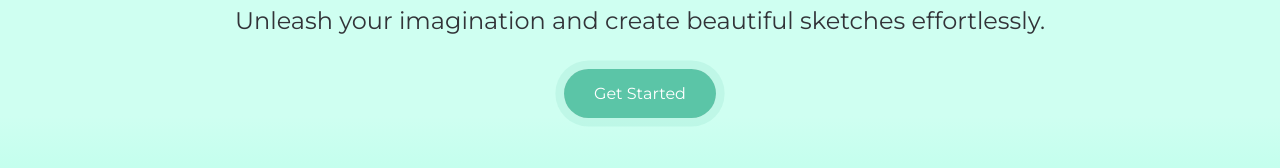
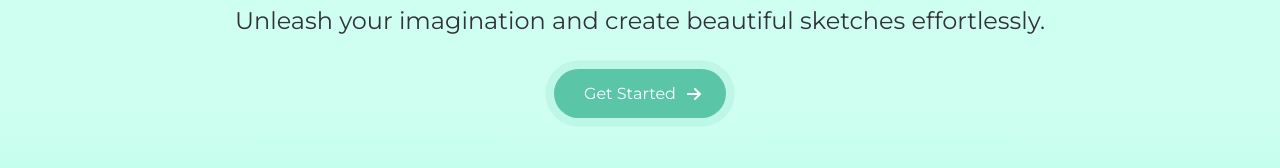
Before and after one commit to RonFelsenfeld/SketchMate-Frontend, a React (Vite) app: page / in a window 1280 px wide. Shown: the part 276-444 px from the top of the page. Built offline with nearby package versions, Linux system fonts and the light colour scheme.

Commit message:
Improve get started btn design

```diff
--- a/src/assets/style/pages/_home-page.scss
+++ b/src/assets/style/pages/_home-page.scss
@@ -19,13 +19,10 @@
 
         .btn-cta {
           animation-name: pulse-animation-dark;
+          background-color: $dark-theme-clr;
 
           &::before {
             background-color: darken($dark-theme-clr, 15%);
-          }
-
-          &::after {
-            background-color: $dark-theme-clr;
           }
 
           &:hover {
@@ -89,29 +86,27 @@
       }
 
       .btn-cta {
-        display: inline-block;
         position: relative;
 
-        padding: 15px 30px;
+        padding: 15px 50px 15px 30px;
         border-radius: 2em;
 
         font-size: em(16px);
         color: $secondary-font-clr;
 
+        background-color: $main-theme-clr;
         overflow: hidden;
         z-index: 1;
         animation: pulse-animation-light 2s ease-in-out 2s infinite;
 
-        &::after,
         &::before {
           content: '';
           position: absolute;
           inset: auto auto 0 0;
+
+          width: 0%;
           height: 100%;
-        }
 
-        &::before {
-          width: 0%;
           border-radius: 2em;
           background-color: darken($main-theme-clr, 15%);
           transition: all 0.4s;
@@ -119,9 +114,12 @@
         }
 
         &::after {
-          width: 100%;
-          background-color: $main-theme-clr;
-          z-index: -2;
+          content: '\f061';
+          position: absolute;
+          inset: 50% 0 auto auto;
+
+          font-family: faSolid;
+          transform: translate(-25px, -50%);
         }
 
         &:hover {
--- a/src/customHooks/useCanvas.js
+++ b/src/customHooks/useCanvas.js
@@ -7,13 +7,13 @@ export function useCanvas(canvasRef, canvasContainerRef, contextRef) {
   const [shapes, setShapes] = useState([])
   const { isDarkMode } = useTheme()
 
-  // ! For shapes from frontend -> Activate lines 12 & 26 / Deactivate lines 13 & 27
+  // ! For shapes from frontend -> Activate lines 12 & 21 / Deactivate lines 13 & 22
   // ! For shapes from backend (server) -> Do the opposite
   function onDrawShape(shape, x, y) {
     // async function onDrawShape(shape, x, y) {
 
-    // If shape is of type string --> Generate and draw new shape.
-    // Else --> Draw existing shape (represented as an object)
+    // If shape is of type string -> Generate and draw new shape.
+    // Else -> Draw existing shape (represented as an object)
     let shapeToDraw
     if (typeof shape === 'string') {
       const { strokeColor, fillColor } = pen
```
